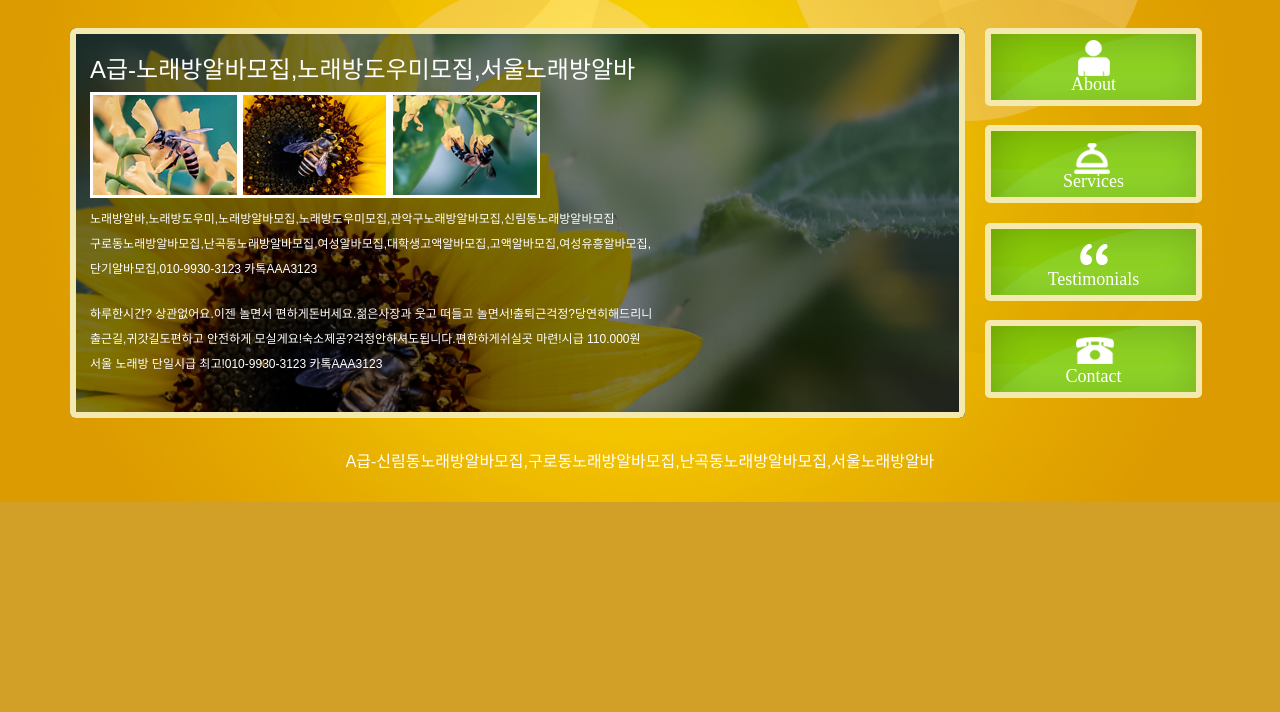
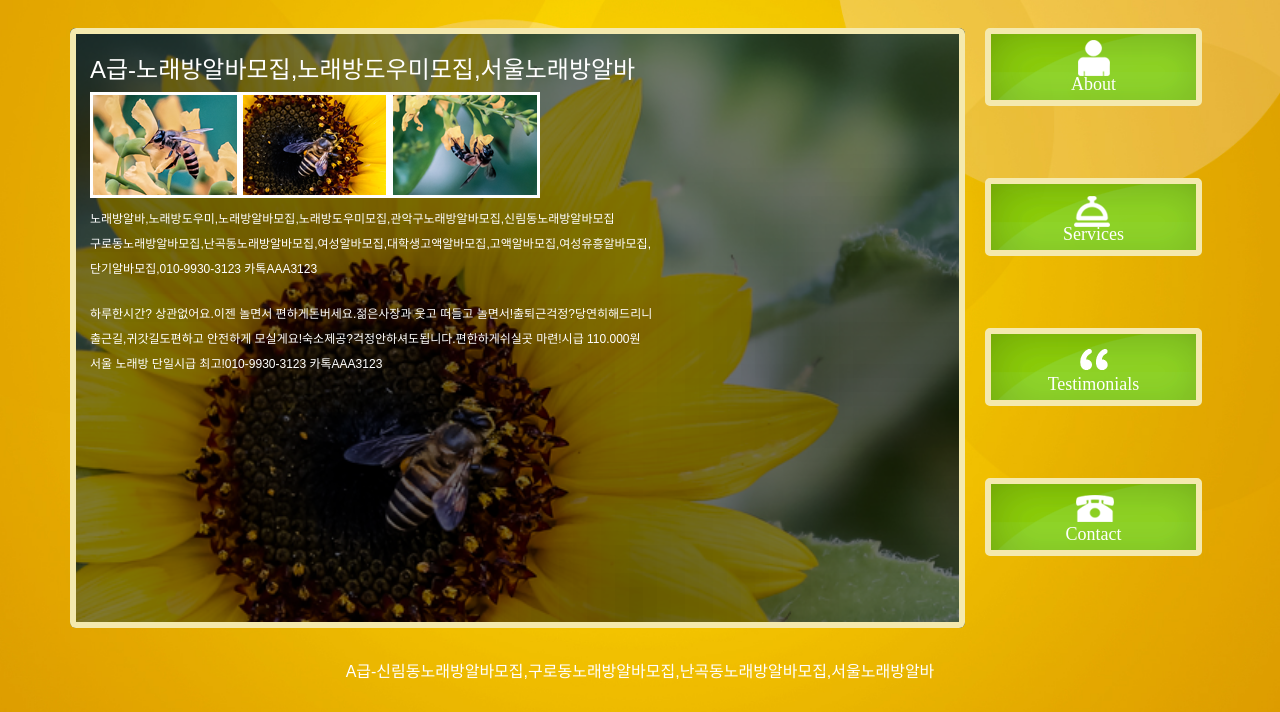
Before and after one commit to sheharyarkhalid/teepme.com, a plain HTML site: page index.html in a window 1280 px wide. Shown: the part 118-830 px from the top of the page. Before the commit the page ends 800 px from the top, so only its background shows below. Drawn offline with Linux system fonts and the light colour scheme; some packages are replaced by stand-ins of ours.

Commit message:
Update templatemo_style.css

```diff
--- a/css/templatemo_style.css
+++ b/css/templatemo_style.css
@@ -63,7 +63,7 @@ p {
 /* mid_container_wap */
 
 #mid_container_wap {
-	height: 390px;
+	height:600px;
 	border-radius: 6px;
 	overflow: hidden;
 }
```
